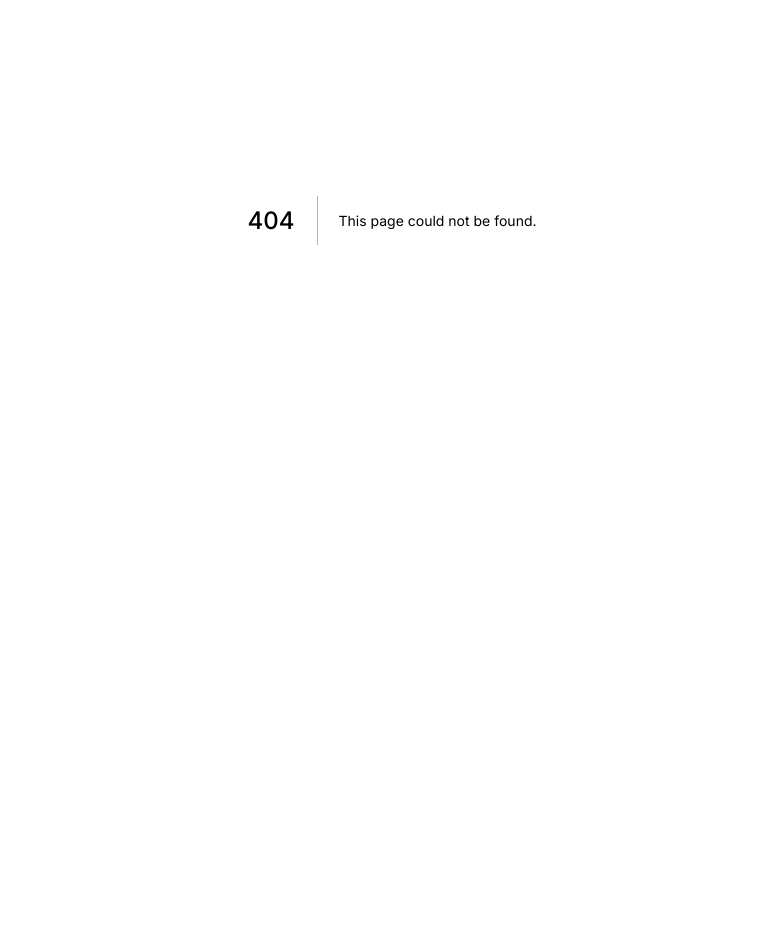
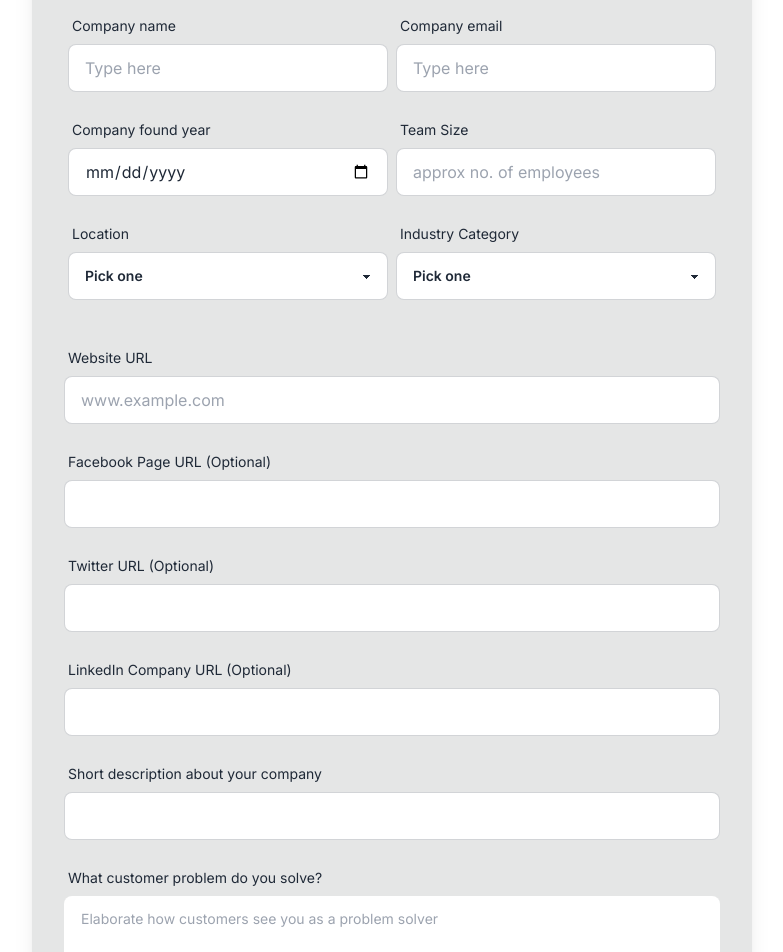
Before and after one commit to mondalraj/InstaFund, a Next.js app: page /companyform in a window 1280 px wide. Before the commit this address had no page. Shown: the part 180-1132 px from the top of the page, without its empty margins (248-1031 px from the left). Before the commit the page ends 800 px from the top, so only its background shows below. Built offline with nearby package versions, Linux system fonts and the light colour scheme.

Commit message:
company overview form added

```diff
--- a/package.json
+++ b/package.json
@@ -13,7 +13,8 @@
     "daisyui": "^2.19.1",
     "next": "12.2.2",
     "react": "18.2.0",
-    "react-dom": "18.2.0"
+    "react-dom": "18.2.0",
+    "react-hook-form": "^7.33.1"
   },
   "devDependencies": {
     "@iconify/react": "^3.2.2",
--- /dev/null
+++ b/pages/companyform/funding.js
@@ -0,0 +1,11 @@
+import React from 'react'
+
+export default function Funding() {
+
+
+    return (
+        <>
+            funding
+        </>
+    )
+}
--- /dev/null
+++ b/pages/companyform/index.js
@@ -0,0 +1,229 @@
+import React, { useEffect } from "react";
+import { Icon } from "@iconify/react";
+import { industries, location } from "../../components/companyList/data";
+import { useForm } from "react-hook-form";
+import { useRouter } from "next/router";
+
+export default function Companyform() {
+  const {
+    register,
+    handleSubmit,
+    formState: { errors },
+  } = useForm();
+
+  const router = useRouter();
+  useEffect(() => {
+    if (localStorage.getItem("formData")) {
+      router.push("companyform/funding");
+    }
+  }, []);
+  const onSubmit = (data) => {
+    if (
+      window.confirm(
+        "Are you sure you want to submit this part of the form and move ahead as you would not be able to refill this again."
+      )
+    ) {
+      localStorage.setItem("formData", JSON.stringify(data));
+      router.push("/companyform/funding");
+    }
+  };
+  console.log(errors);
+  return (
+    <>
+      <div className="justify-center flex p-10 h-full">
+        <div className="card w-[60%] bg-base-300 shadow-xl">
+          <div className="card-body w-full flex">
+            <form className="flex flex-col" onSubmit={handleSubmit(onSubmit)}>
+              <div className="flex relative justify-center">
+                <div
+                  className="tooltip  tooltip-right"
+                  data-tip="Add your company logo here"
+                >
+                  <label htmlFor="file-input">
+                    <Icon
+                      icon="ic:round-account-circle"
+                      className="text-8xl cursor-pointer"
+                    />
+                  </label>
+                  <input type="file" id="file-input" className="hidden" />
+                </div>
+              </div>
+              <div className="lg:grid grid-cols-2 gap-y-5 justify-items-center py-5">
+                <div className="form-control w-full max-w-xs ">
+                  <label className="label">
+                    <span className="label-text">Company name</span>
+                  </label>
+                  <input
+                    type="text"
+                    placeholder="Type here"
+                    className="input input-bordered w-full max-w-xs"
+                    required
+                    {...register("companyName")}
+                  />
+                </div>
+                <div className="form-control w-full max-w-xs">
+                  <label className="label">
+                    <span className="label-text">Company email</span>
+                  </label>
+                  <input
+                    type="email"
+                    placeholder="Type here"
+                    className="input input-bordered w-full max-w-xs"
+                    required
+                    {...register("companyEmail")}
+                  />
+                </div>
+                <div className="form-control w-full max-w-xs">
+                  <label className="label">
+                    <span className="label-text">Company found year</span>
+                  </label>
+                  <input
+                    type="date"
+                    placeholder="Type here"
+                    className="input input-bordered w-full max-w-xs"
+                    required
+                    {...register("foundedOn")}
+                  />
+                </div>
+                <div className="form-control w-full max-w-xs">
+                  <label className="label">
+                    <span className="label-text">Team Size</span>
+                  </label>
+                  <input
+                    type="number"
+                    placeholder="approx no. of employees"
+                    className="input input-bordered w-full max-w-xs"
+                    required
+                    {...register("teamSize")}
+                  />
+                </div>
+                <div className="form-control w-full max-w-xs">
+                  <label className="label">
+                    <span className="label-text">Location</span>
+                  </label>
+                  <select
+                    className="select select-bordered"
+                    {...register("location")}
+                  >
+                    <option disabled selected>
+                      Pick one
+                    </option>
+                    {location.map((data, index) => {
+                      return (
+                        <option value={data} key={index}>
+                          {data}
+                        </option>
+                      );
+                    })}
+                  </select>
+                </div>
+                <div className="form-control w-full max-w-xs">
+                  <label className="label">
+                    <span className="label-text">Industry Category</span>
+                  </label>
+                  <select
+                    className="select select-bordered"
+                    {...register("industry")}
+                  >
+                    <option disabled selected>
+                      Pick one
+                    </option>
+                    {industries.map((data, index) => {
+                      return (
+                        <option value={data} key={index}>
+                          {data}
+                        </option>
+                      );
+                    })}
+                  </select>
+                </div>
+              </div>
+              <div className="lg:grid grid-cols-1 gap-y-5 w-full py-5 ">
+                <div className="form-control w-full mx-auto">
+                  <label className="label">
+                    <span className="label-text">Website URL</span>
+                  </label>
+                  <input
+                    type="url"
+                    placeholder="www.example.com"
+                    className="input input-bordered w-full "
+                    required
+                    {...register("website")}
+                  />
+                </div>
+                <div className="form-control w-full mx-auto">
+                  <label className="label">
+                    <span className="label-text">
+                      Facebook Page URL (Optional)
+                    </span>
+                  </label>
+                  <input
+                    type="url"
+                    className="input input-bordered w-full "
+                    {...register("fb")}
+                  />
+                </div>
+                <div className="form-control w-full mx-auto">
+                  <label className="label">
+                    <span className="label-text">Twitter URL (Optional)</span>
+                  </label>
+                  <input
+                    type="url"
+                    className="input input-bordered w-full"
+                    {...register("twitter")}
+                  />
+                </div>
+                <div className="form-control w-full mx-auto">
+                  <label className="label">
+                    <span className="label-text">
+                      LinkedIn Company URL (Optional)
+                    </span>
+                  </label>
+                  <input
+                    type="url"
+                    className="input input-bordered w-full"
+                    {...register("linkedin")}
+                  />
+                </div>
+                <div className="form-control w-full mx-auto">
+                  <label className="label">
+                    <span className="label-text">
+                      Short description about your company
+                    </span>
+                  </label>
+                  <input
+                    type="text"
+                    className="input input-bordered w-full "
+                    maxLength={100}
+                    required
+                    {...register("description")}
+                  />
+                </div>
+                <div className="form-control w-full mx-auto">
+                  <label className="label">
+                    <span className="label-text">
+                      What customer problem do you solve?
+                    </span>
+                  </label>
+                  <textarea
+                    {...register("problemStatement")}
+                    className="textarea"
+                    placeholder="Elaborate how customers see you as a problem solver "
+                    required
+                  ></textarea>
+                </div>
+              </div>
+              <div className="flex justify-end">
+                <input
+                  type="submit"
+                  value="Next"
+                  className="btn btn-primary  w-max"
+                />
+              </div>
+            </form>
+          </div>
+        </div>
+      </div>
+    </>
+  );
+}
```
Also changed, not shown: 1 other file (tests, documents, lock files or other folders).
